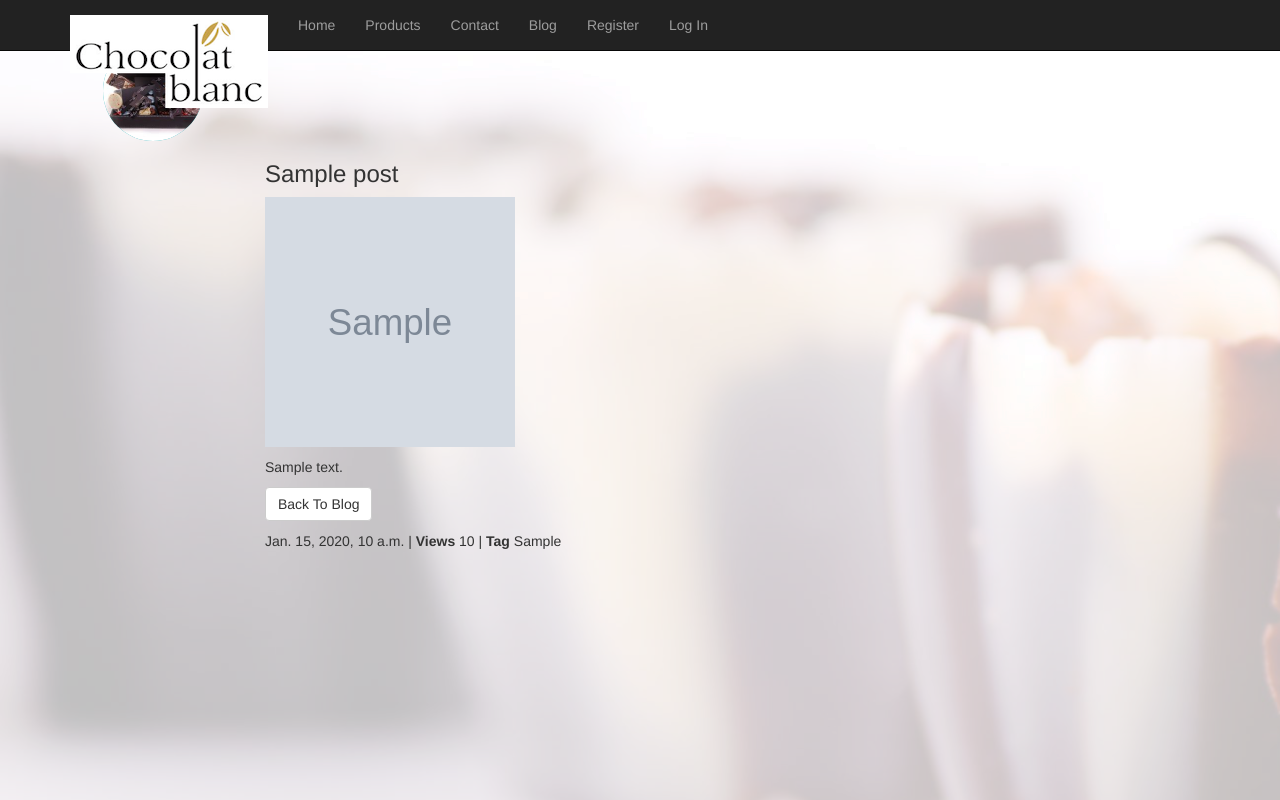
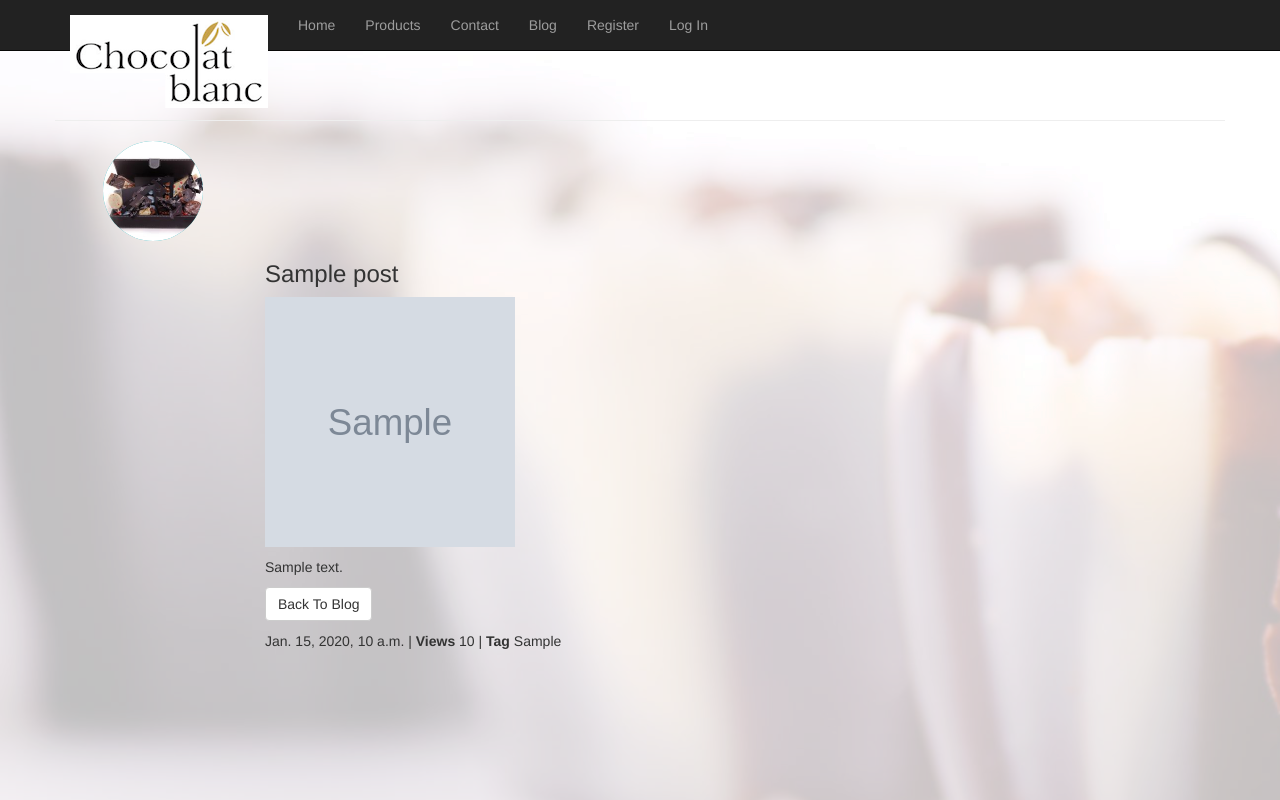
Before and after one commit to kanepa/chocolateshop, a Django app: page /blog/1/ in a window 1280 px wide. Run offline with Django 3.2, Linux system fonts and the light colour scheme; tables that the repository leaves empty hold one stand-in row (values such as "Sample post"); grey boxes marked "Sample" are stand-in pictures; parts of the project's set-up code (start-up, migrations or seed data) failed here and were passed over; some libraries are stand-ins or nearby versions.

Commit message:
bordering changes

```diff
--- a/blog/templates/postdetail.html
+++ b/blog/templates/postdetail.html
@@ -10,7 +10,7 @@
     }
     </style>
 
-    <div class="row">
+    <div class="row class= bordering1">
         <hr>
         <div class="col-md-2 col-sm-3 text-center">
             <a class="story-img" href="#">
```
